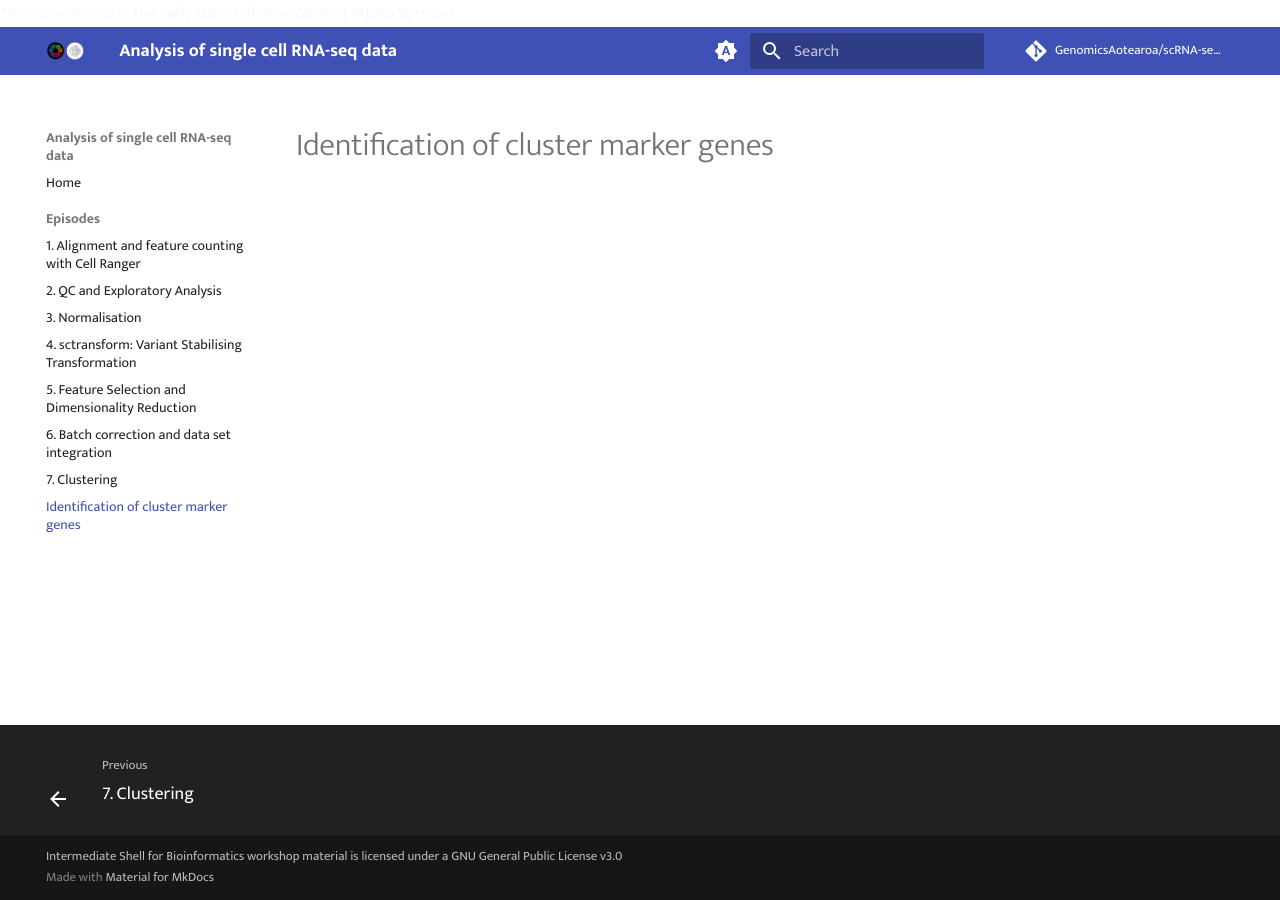
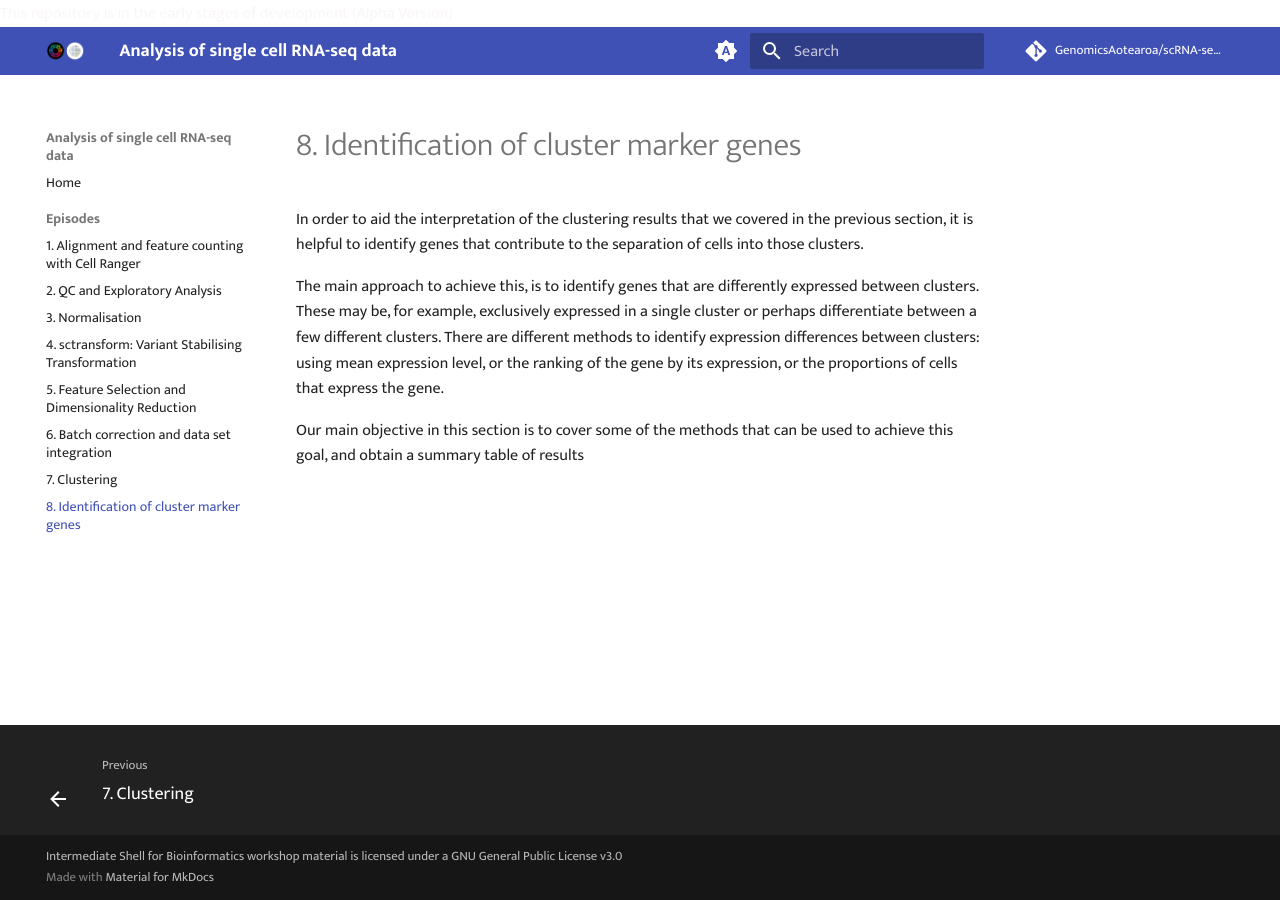
Before and after one commit to GenomicsAotearoa/scRNA-seq-data-analysis, an MkDocs documentation site: the page built from docs/episodes /8.md, in a window 1280 px wide. Built offline with MkDocs 1.6.1 and Material for MkDocs 9.7.7, drawn with Linux system fonts in a browser that asks for light colours; comment, search, counter and statistics services are not loaded.

Commit message:
start identify cluster marker genes

```diff
--- a/docs/episodes /8.md
+++ b/docs/episodes /8.md
@@ -1 +1,7 @@
-# Identification of cluster marker genes
+# 8. Identification of cluster marker genes
+
+In order to aid the interpretation of the clustering results that we covered in the previous section, it is helpful to identify genes that contribute to the separation of cells into those clusters.
+
+The main approach to achieve this, is to identify genes that are differently expressed between clusters. These may be, for example, exclusively expressed in a single cluster or perhaps differentiate between a few different clusters. There are different methods to identify expression differences between clusters: using mean expression level, or the ranking of the gene by its expression, or the proportions of cells that express the gene.
+
+Our main objective in this section is to cover some of the methods that can be used to achieve this goal, and obtain a summary table of results
```
